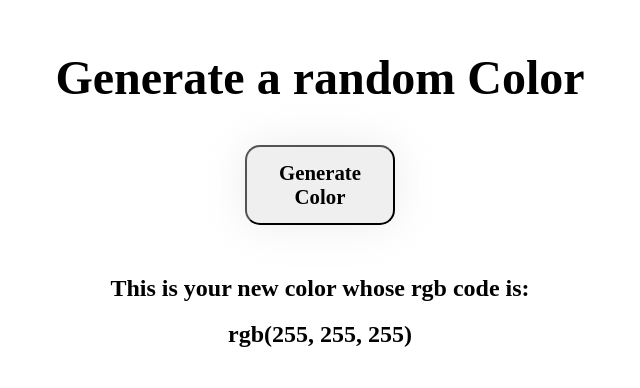
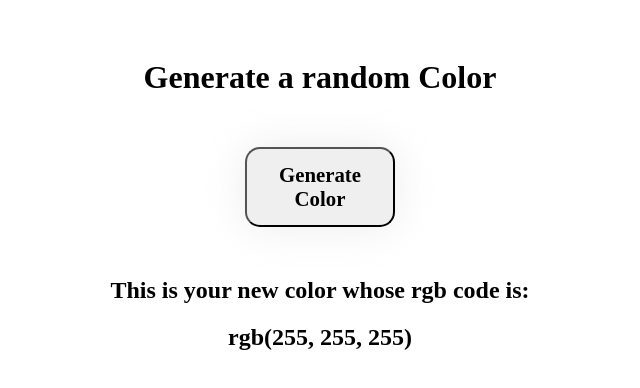
Before and after one commit to bssingh01/random-color, a plain HTML site: page index.html in a window 1280 px wide. Shown: the part 204-592 px from the top of the page, without its empty margins (320-960 px from the left). Drawn offline with Linux system fonts and the light colour scheme.

Commit message:
Update colorGenerator.css

```diff
--- a/colorGenerator.css
+++ b/colorGenerator.css
@@ -23,10 +23,7 @@ button {
   box-shadow: 0 0 40px rgba(226, 225, 225, 0.622);
   margin: 20% 0;
 }
-h1 {
-  font-size: 3em;
-  margin: 10px;
-}
+
 div > h1,
 .box > h2 {
   font-family: "Times New Roman", Times, serif;
```
